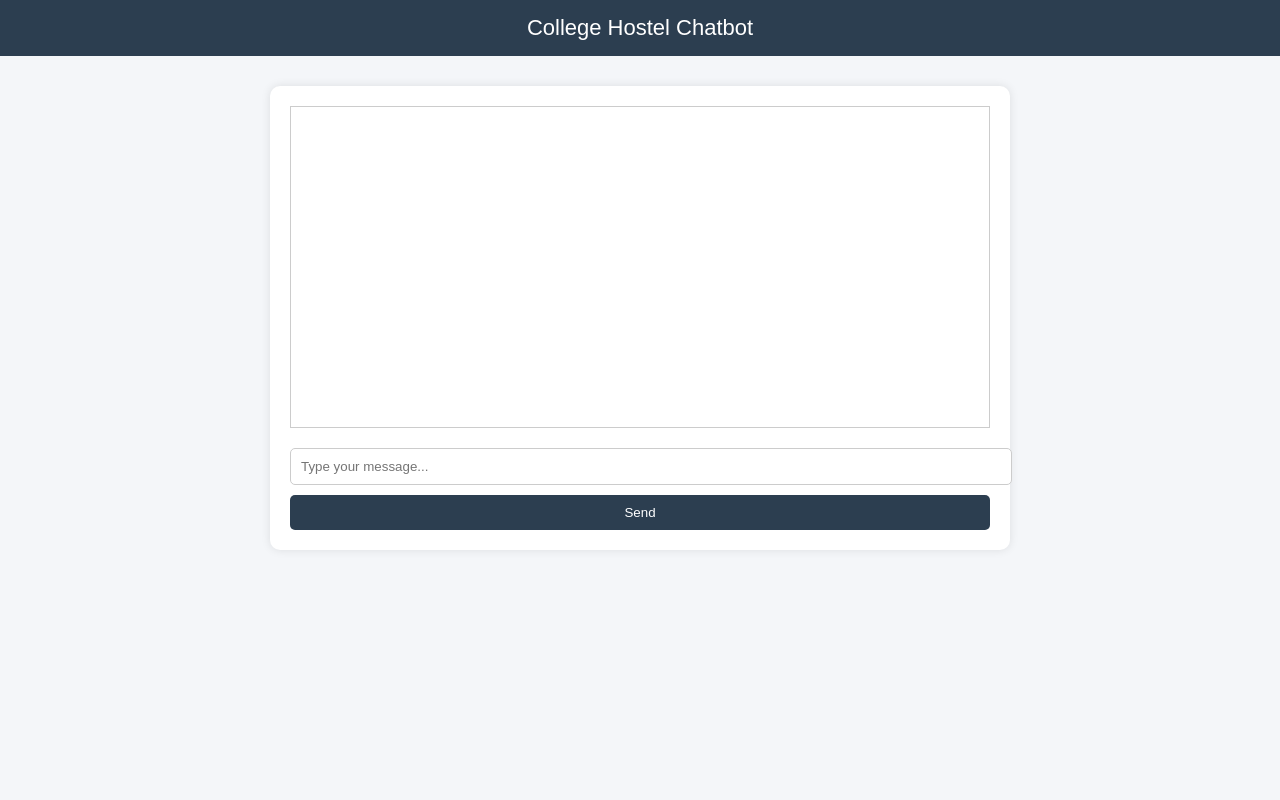
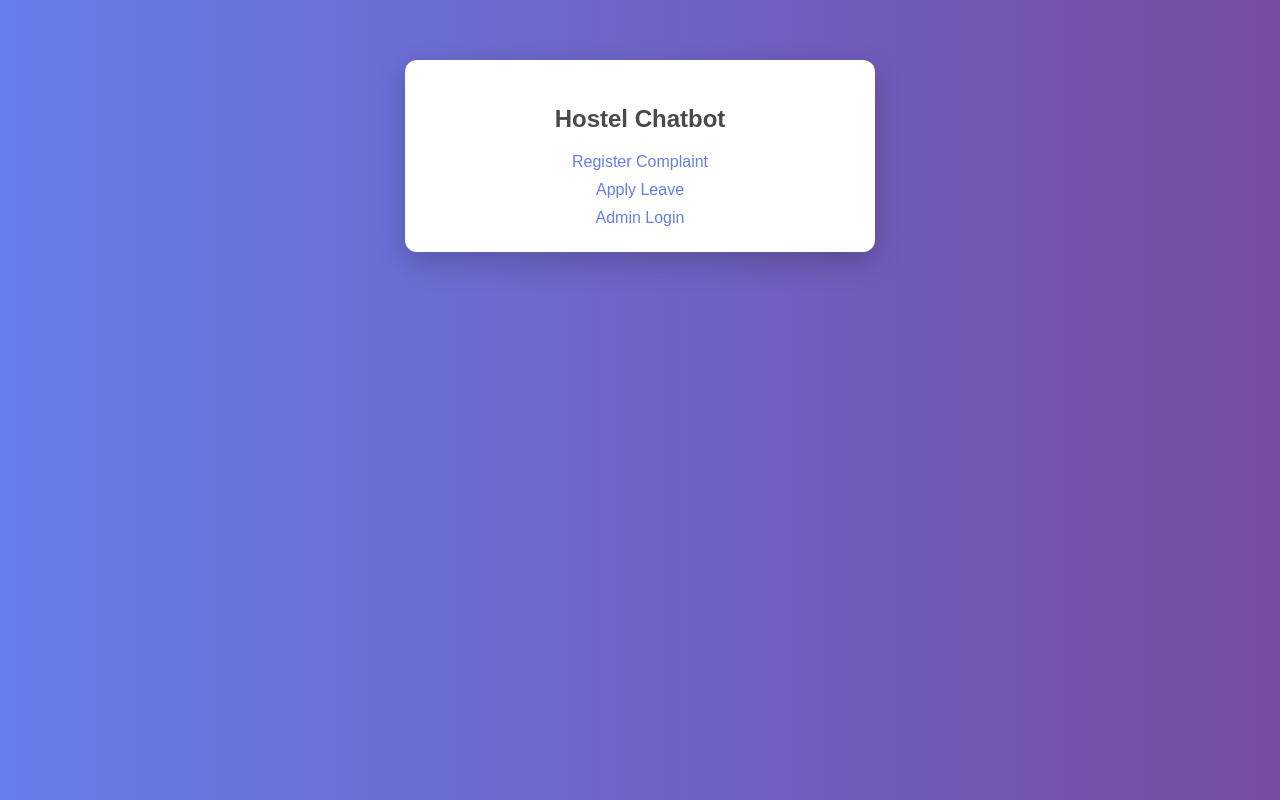
Before and after one commit to srinithisivanantham/hostel-chatbot, a Flask app: page / in a window 1280 px wide. Run offline with Flask 3, Linux system fonts and the light colour scheme.

Commit message:
Final working styled hostel chatbot

```diff
--- a/static/style.css
+++ b/static/style.css
@@ -1,65 +1,63 @@
 body {
+    font-family: Arial, sans-serif;
+    background: linear-gradient(to right, #667eea, #764ba2);
     margin: 0;
-    font-family: Arial, sans-serif;
-    background: #f4f6f9;
-}
-
-header {
-    background: #2c3e50;
-    color: white;
-    padding: 15px;
-    text-align: center;
-    font-size: 22px;
+    padding: 0;
 }
 
 .container {
-    width: 90%;
-    max-width: 700px;
-    margin: 30px auto;
-    background: white;
-    padding: 20px;
-    border-radius: 10px;
-    box-shadow: 0 0 10px rgba(0,0,0,0.1);
+    width: 420px;
+    background: #fff;
+    margin: 60px auto;
+    padding: 25px;
+    border-radius: 12px;
+    box-shadow: 0 10px 30px rgba(0,0,0,0.2);
+}
+
+h2 {
+    text-align: center;
+    color: #4a4a4a;
 }
 
 input, textarea, button {
     width: 100%;
     padding: 10px;
     margin-top: 10px;
-    border-radius: 5px;
+    border-radius: 6px;
     border: 1px solid #ccc;
 }
 
 button {
-    background: #2c3e50;
+    background: #667eea;
     color: white;
-    border: none;
+    font-weight: bold;
     cursor: pointer;
 }
 
 button:hover {
-    background: #34495e;
+    background: #5a67d8;
 }
 
-.chat-box {
-    height: 300px;
-    border: 1px solid #ccc;
-    padding: 10px;
-    overflow-y: auto;
-    margin-bottom: 10px;
+a {
+    text-decoration: none;
+    display: block;
+    text-align: center;
+    margin-top: 10px;
+    color: #667eea;
 }
 
-.bot {
-    background: #e8f0fe;
-    padding: 8px;
-    border-radius: 5px;
-    margin-bottom: 5px;
+table {
+    width: 100%;
+    border-collapse: collapse;
+    background: #fff;
 }
 
-.user {
-    background: #d1f5d3;
-    padding: 8px;
-    border-radius: 5px;
-    margin-bottom: 5px;
-    text-align: right;
+th, td {
+    padding: 10px;
+    border: 1px solid #ddd;
 }
+
+th {
+    background: #667eea;
+    color: white;
+}
--- a/templates/complaint.html
+++ b/templates/complaint.html
@@ -2,12 +2,12 @@
 <html>
 <head>
     <title>Complaint</title>
-    <link rel="stylesheet" href="/static/style.css">
+    <link rel="stylesheet" href="{{ url_for('static', filename='style.css') }}">
 </head>
 <body>
 <div class="container">
     <h2>Complaint Form</h2>
-<form method="post" action="/submit_complaint">
+    <form method="post">
         <input name="name" placeholder="Name" required>
         <input name="room" placeholder="Room No" required>
         <textarea name="complaint" placeholder="Complaint" required></textarea>
--- a/templates/index.html
+++ b/templates/index.html
@@ -5,34 +5,11 @@
     <link rel="stylesheet" href="{{ url_for('static', filename='style.css') }}">
 </head>
 <body>
-
-<header>College Hostel Chatbot</header>
-
 <div class="container">
-    <div class="chat-box" id="chat"></div>
-
-    <input type="text" id="msg" placeholder="Type your message..." />
-    <button onclick="sendMsg()">Send</button>
+    <h2>Hostel Chatbot</h2>
+    <a href="/complaint">Register Complaint</a>
+    <a href="/leave">Apply Leave</a>
+    <a href="/admin">Admin Login</a>
 </div>
-
-<script>
-function sendMsg() {
-    let msg = document.getElementById("msg").value;
-    if (msg === "") return;
-
-    let chat = document.getElementById("chat");
-    chat.innerHTML += `<div class="user">${msg}</div>`;
-
-    fetch(`/get?msg=${msg}`)
-        .then(res => res.text())
-        .then(data => {
-            chat.innerHTML += `<div class="bot">${data}</div>`;
-            chat.scrollTop = chat.scrollHeight;
-        });
-
-    document.getElementById("msg").value = "";
-}
-</script>
-
 </body>
 </html>
```
Also changed, not shown: templates/admin_dashboard.html (+19 -90 lines), templates/admin_login.html (+4 -10 lines), templates/leave.html (+4 -4 lines). Lines whose indentation alone changed are shown as unchanged.
